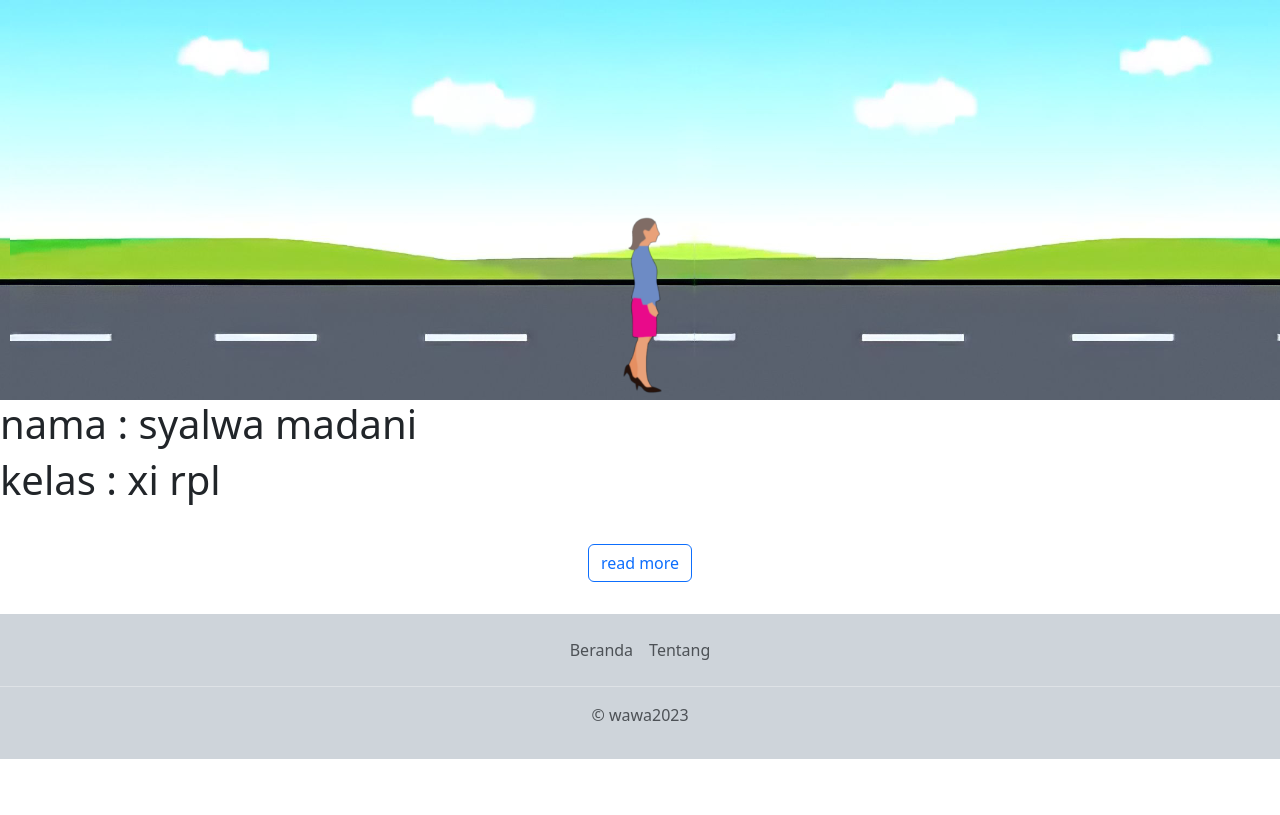
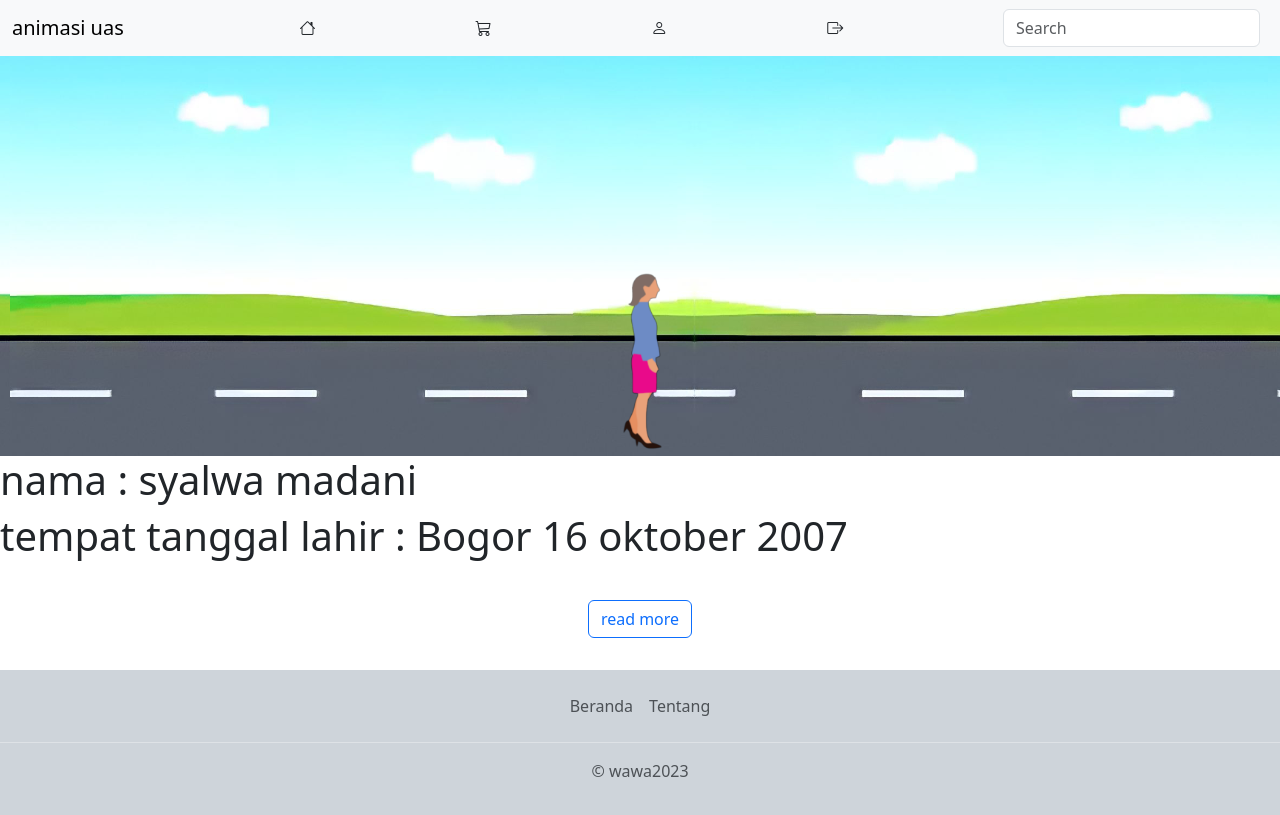
Before and after one commit to syalwamadani496/-UAS, a plain HTML site: page Index.html in a window 1280 px wide. Drawn offline with nearby package versions, Linux system fonts and the light colour scheme.

Commit message:
update  header and footer 3

```diff
--- a/Index.html
+++ b/Index.html
@@ -22,6 +22,34 @@
   <script src="js/jquery.js"></script>
 </head>
 
+<div>
+
+
+    <link href="https://cdn.jsdelivr.net/npm/bootstrap@5.3.2/dist/css/bootstrap.min.css" rel="stylesheet" integrity="sha384-T3c6CoIi6uLrA9TneNEoa7RxnatzjcDSCmG1MXxSR1GAsXEV/Dwwykc2MPK8M2HN" crossorigin="anonymous">
+    <link rel="stylesheet" href="https://cdn.jsdelivr.net/npm/bootstrap-icons@1.11.1/font/bootstrap-icons.css">
+
+    <script src="https://cdn.jsdelivr.net/npm/bootstrap@5.3.2/dist/js/bootstrap.bundle.min.js" integrity="sha384-C6RzsynM9kWDrMNeT87bh95OGNyZPhcTNXj1NW7RuBCsyN/o0jlpcV8Qyq46cDfL" crossorigin="anonymous"></script>
+    </head>
+
+    <body class="d-flex flex-column h-100">
+      <div>
+
+        <nav class="navbar bg-body-tertiary">
+          <div class="container-fluid">
+            <a class="navbar-brand" href="#"> animasi uas </a></a>
+            <a class="nav-link active" aria-current="page" href="#"><i class="bi bi-house"></i></a>
+            <a class="nav-link" href="#"><i class="bi bi-cart3"></i></a>
+            <a class="nav-link" href="#"><i class="bi bi-person"></i></a>
+            <a class="nav-link" href="#"><i class="bi bi-box-arrow-right"></i></a>
+
+
+            <form class="d-flex" role="search">
+              <input class="form-control me-2" type="search" placeholder="Search" aria-label="Search">
+            </form>
+
+          </div>
+        </nav>
+
 <body>
    <div id="stage" class="d-flex justify-content-center align-items-end">
      <div id="sprite" >
@@ -29,7 +57,7 @@
      </div>
    </div>
    <h1>nama  : syalwa madani</h1>
- <h1>kelas : xi rpl</h1>
+ <h1> tempat tanggal lahir : Bogor 16 oktober 2007</h1>
  <div class="d-flex justify-content-center">
    <div class="panah btn btn-outline-primary" id="panah-kiri"> read more </div>
  </div>
```
